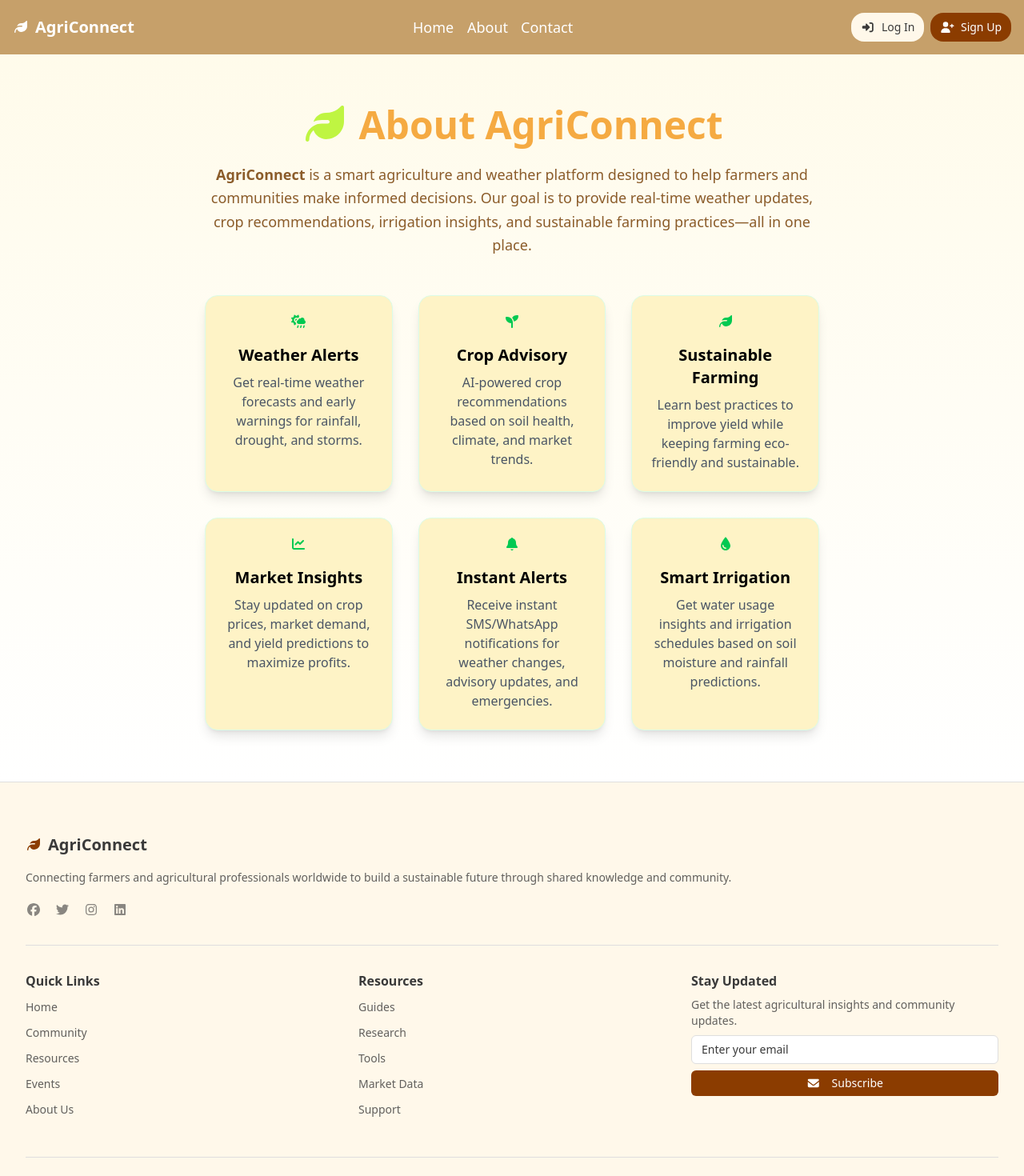
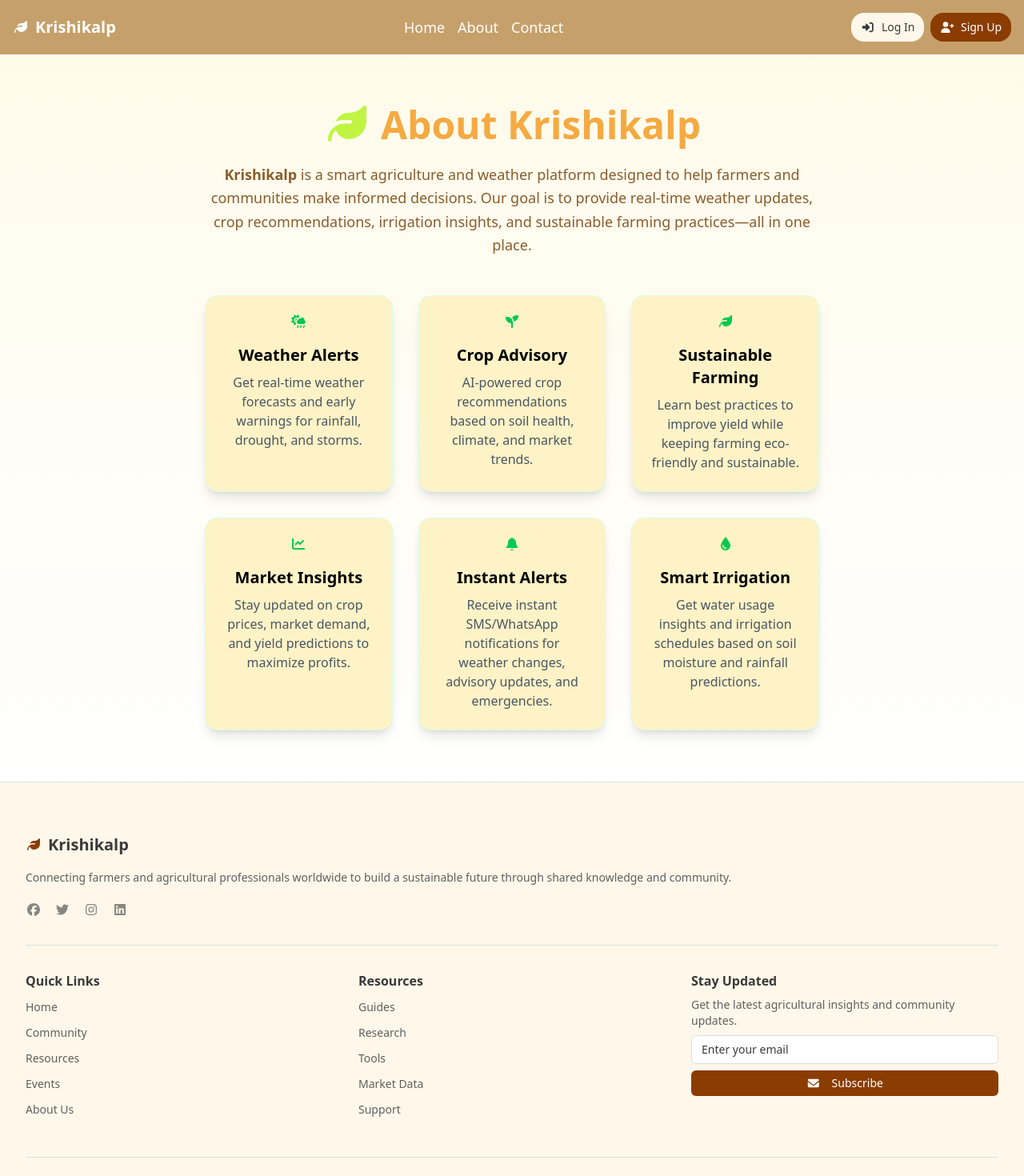
Before and after one commit to sDaCoder/Krishikalp, a Next.js app: page /about in a window 1280 px wide. Shown: the top 1470 px of the page at 80% size. Built offline with nearby package versions, Linux system fonts and the light colour scheme.

Commit message:
Changed the name to Krishikalp

```diff
--- a/src/components/AboutPage/AboutPage.tsx
+++ b/src/components/AboutPage/AboutPage.tsx
@@ -16,12 +16,12 @@ export default function About() {
         {/* Heading */}
         <h1 className="text-3xl md:text-5xl font-bold text-green-700 mb-6 flex items-center justify-center gap-2 md:gap-3">
           <FontAwesomeIcon icon={faLeaf} className="h-7 w-7 md:h-8 md:w-8 text-[#bff542]" />
-          <span className="whitespace-nowrap text-[#f5aa42]">About AgriConnect</span>
+          <span className="whitespace-nowrap text-[#f5aa42]">About Krishikalp</span>
         </h1>
 
         {/* Paragraph */}
         <p className="text-lg text-[#8b5c2a] leading-relaxed mb-8">
-          <span className="font-semibold text-[#8b5c2a]">AgriConnect</span> is a
+          <span className="font-semibold text-[#8b5c2a]">Krishikalp</span> is a
           smart agriculture and weather platform designed to help farmers and
           communities make informed decisions. Our goal is to provide real-time
           weather updates, crop recommendations, irrigation insights, and
--- a/src/components/ContactPage/ContactPage.tsx
+++ b/src/components/ContactPage/ContactPage.tsx
@@ -70,7 +70,7 @@ export default function Contact() {
                 icon={faEnvelope}
                 className="h-6 w-6 text-amber-700"
               />
-              <span className="text-gray-700">support@agriconnect.com</span>
+              <span className="text-gray-700">support@Krishikalp.com</span>
             </motion.div>
 
             <motion.div
--- a/src/components/Footer/Footer.tsx
+++ b/src/components/Footer/Footer.tsx
@@ -22,7 +22,7 @@ const Footer = () => {
                     >
                         <div className="flex items-center space-x-2">
                             <FontAwesomeIcon icon={faLeaf} className="h-8 w-8 text-sidebar-accent" />
-                            <span className="text-xl font-bold text-sidebar-foreground">AgriConnect</span>
+                            <span className="text-xl font-bold text-sidebar-foreground">Krishikalp</span>
                         </div>
                         <p className="text-sidebar-foreground/80 text-sm leading-relaxed">
                             Connecting farmers and agricultural professionals worldwide to build a sustainable future through shared
@@ -137,7 +137,7 @@ const Footer = () => {
                         className="border-t border-sidebar-border mt-12 pt-8 text-center"
                     >
                         <p className="text-sidebar-foreground/60 text-sm">
-                            © 2025 AgriConnect. All rights reserved. Built with passion for sustainable agriculture.
+                            © 2025 Krishikalp. All rights reserved. Built with passion for sustainable agriculture.
                         </p>
                     </motion.div>
                 </div>
--- a/src/components/Header.tsx
+++ b/src/components/Header.tsx
@@ -26,7 +26,7 @@ const Header: React.FC = () => {
           className="flex items-center justify-center space-x-2 cursor-pointer"
         >
           <FontAwesomeIcon icon={faLeaf} className="h-8 w-8 text-primary-foreground" />
-          <span className="text-xl font-bold text-primary-foreground">AgriConnect</span>
+          <span className="text-xl font-bold text-primary-foreground">Krishikalp</span>
         </motion.div>
 
         {/* Navigation */}
--- a/src/components/HeaderLogin.tsx
+++ b/src/components/HeaderLogin.tsx
@@ -13,7 +13,7 @@ export default function Navbar() {
       <nav className="relative flex items-center justify-between px-8 py-4">
         <Link href="/" className="flex items-center gap-2 cursor-pointer">
           <FontAwesomeIcon icon={faLeaf} className="h-6 w-6 text-white" />
-          <span className="text-xl font-bold text-white">AgriConnect</span>
+          <span className="text-xl font-bold text-white">Krishikalp</span>
         </Link>
 
         <div className="flex items-center gap-6">
--- a/src/components/HeaderSignup.tsx
+++ b/src/components/HeaderSignup.tsx
@@ -13,7 +13,7 @@ export default function Navbar() {
       <nav className="relative flex items-center justify-between px-8 py-4">
         <Link href="/" className="flex items-center gap-2 cursor-pointer">
           <FontAwesomeIcon icon={faLeaf} className="h-6 w-6 text-white" />
-          <span className="text-xl font-bold text-white">AgriConnect</span>
+          <span className="text-xl font-bold text-white">Krishikalp</span>
         </Link>
 
         <div className="flex items-center gap-6">
--- a/src/components/Login/login-form.tsx
+++ b/src/components/Login/login-form.tsx
@@ -23,7 +23,7 @@ export default function LoginForm() {
       <div className="bg-white/20 backdrop-blur-sm rounded-lg shadow-xl p-8 border border-white/80">
         <div className="flex items-center justify-center gap-2 mb-6">
           <FontAwesomeIcon icon={faLeaf} className="h-16 w-16" />
-          <span className="text-2xl font-bold">AgriConnect</span>
+          <span className="text-2xl font-bold">Krishikalp</span>
         </div>
 
         <Separator className="mb-6" />
--- a/src/components/SignUp/signup-form.tsx
+++ b/src/components/SignUp/signup-form.tsx
@@ -44,7 +44,7 @@ export default function SignupForm() {
         {/* Section 1: Logo and Brand Name */}
         <div className="flex items-center justify-center gap-2 mb-6">
           <FontAwesomeIcon icon={faLeaf} className="h-16 w-16" />
-          <span className="text-2xl font-bold">AgriConnect</span>
+          <span className="text-2xl font-bold">Krishikalp</span>
         </div>
 
         <Separator className="mb-6" />
```
